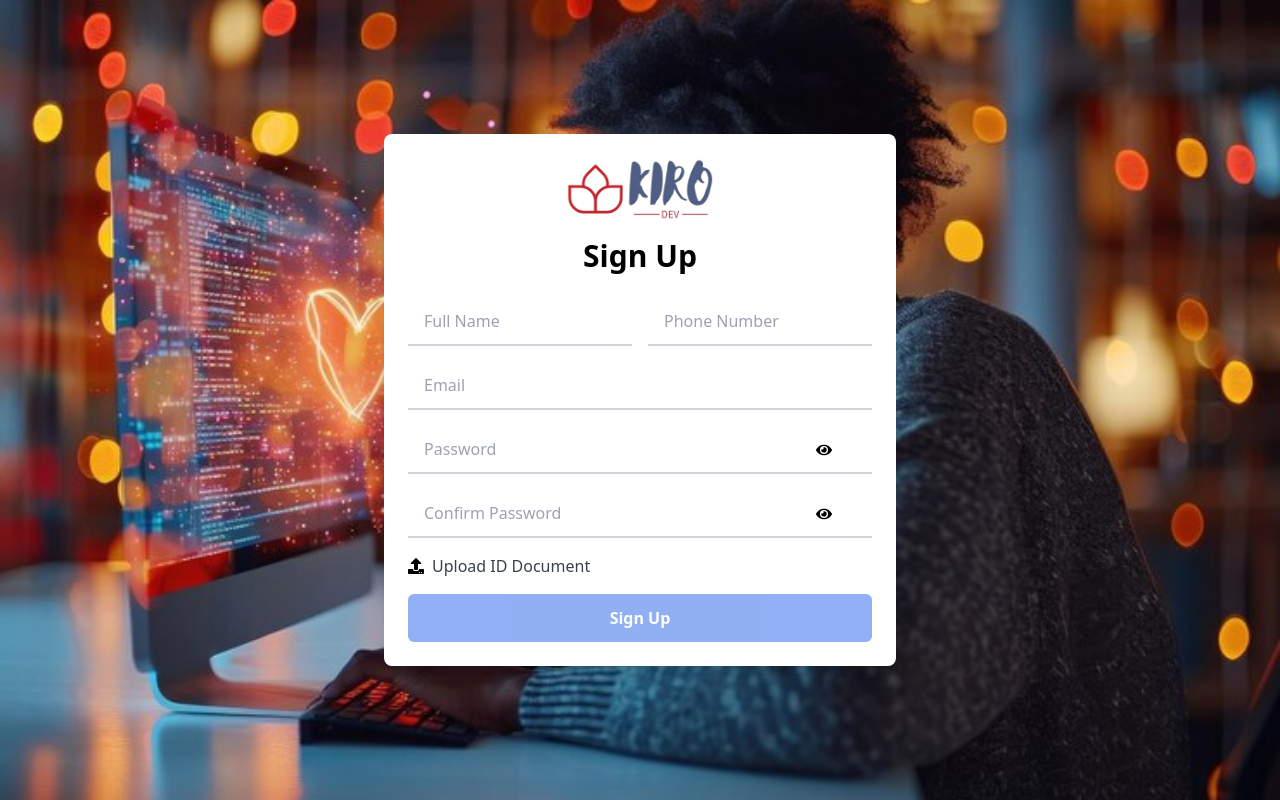
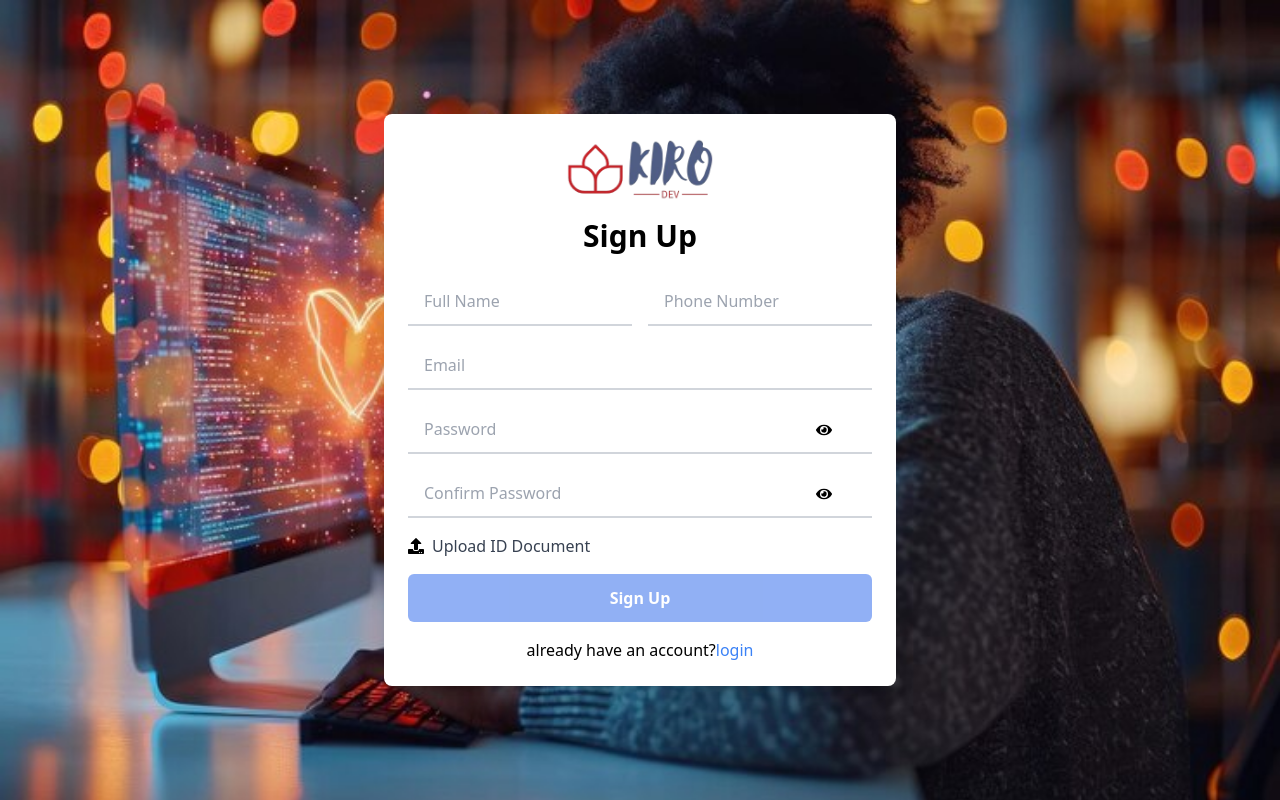
Before and after one commit to Ebrahimsamad/chat-front, a Next.js app: page /register in a window 1280 px wide. Built offline with nearby package versions, Linux system fonts and the light colour scheme.

Commit message:
BUGFIX:Fix Small Bug

```diff
--- a/app/register/page.js
+++ b/app/register/page.js
@@ -270,6 +270,12 @@
             </button>
           </div>
         </form>
+        <p className="mt-4 text-center">
+          already have an account?
+          <a href="/login" className="text-blue-500 hover:underline">
+            login
+          </a>
+        </p>
       </div>
     </div>
   );
```
